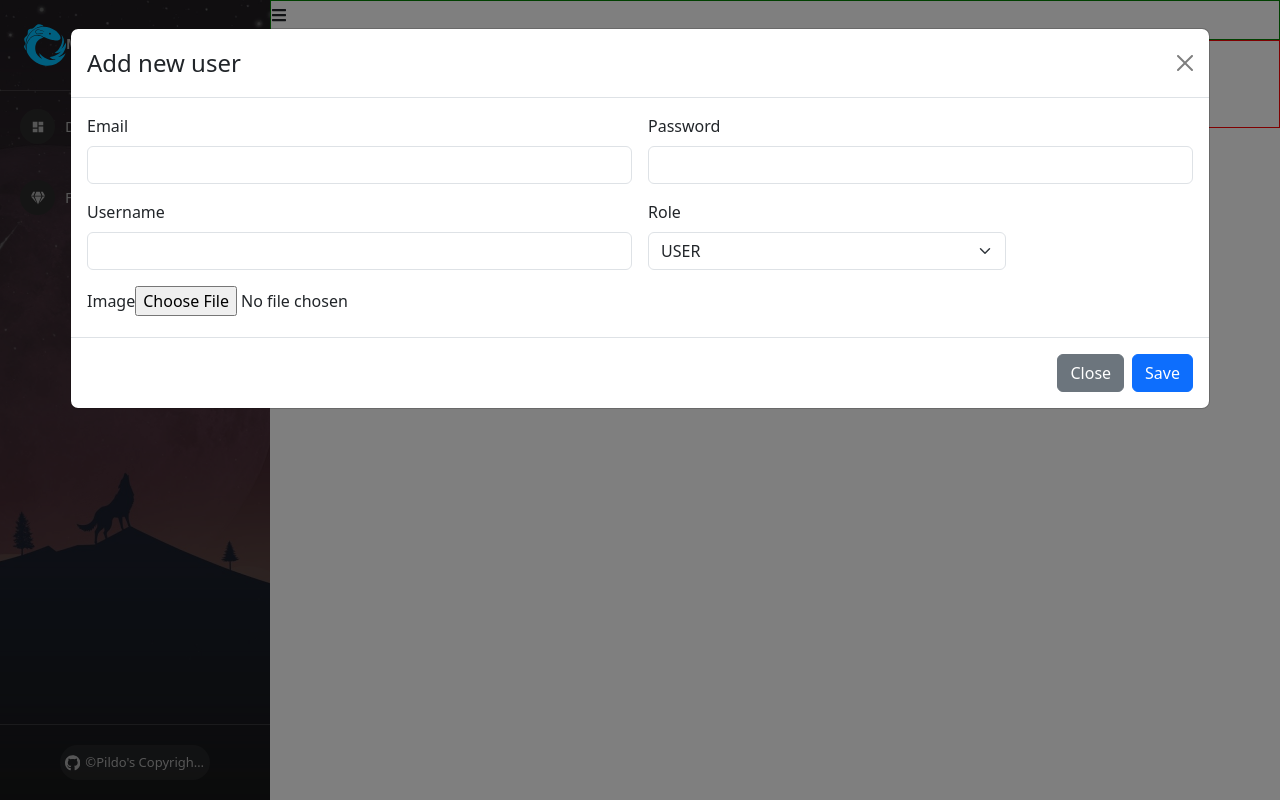
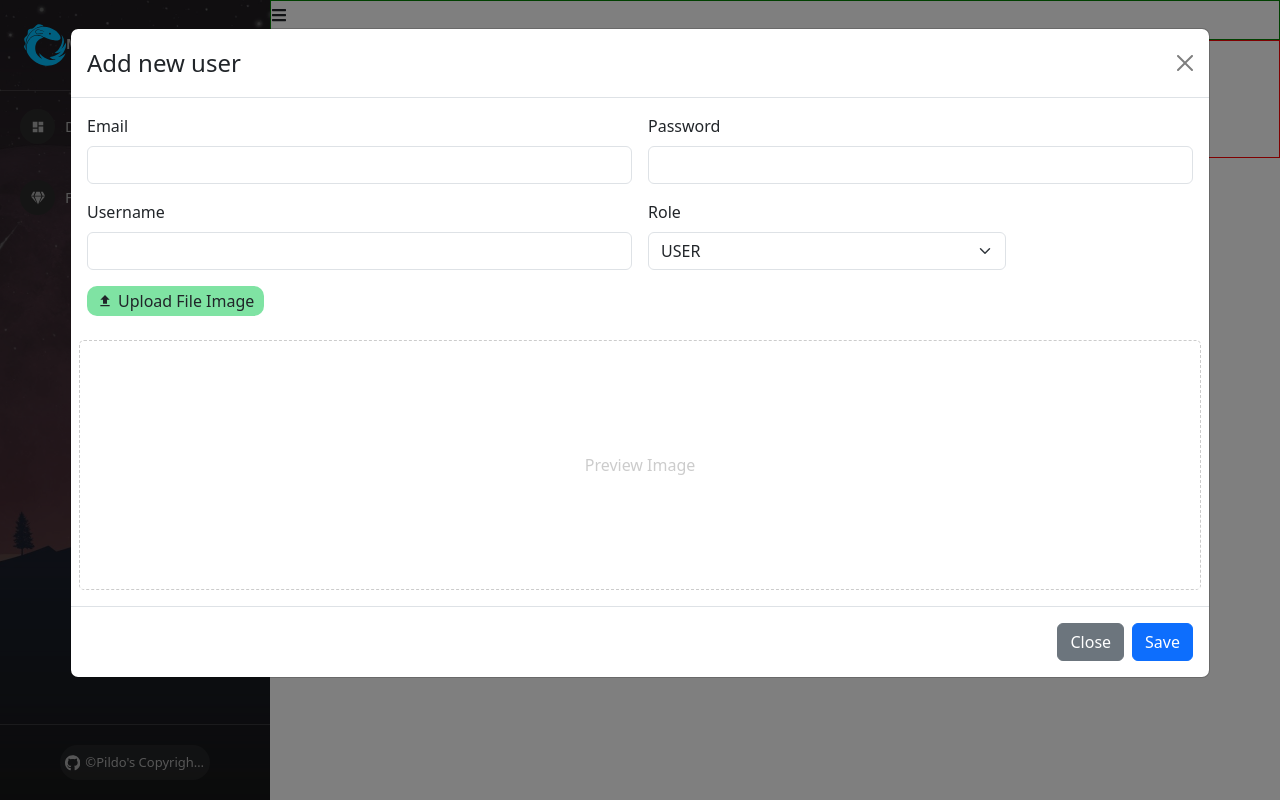
Before and after one commit to ledinhtho200201/fe_reactjs_1, a React (Create React App) app: page /admins/manage-users in a window 1280 px wide. Both pictures are taken after a click on the button "Launch static backdrop modal". Built offline with nearby package versions, Linux system fonts and the light colour scheme.

Commit message:
add state for modalCreateUser

```diff
--- a/src/components/Admin/Content/ManageUser.js
+++ b/src/components/Admin/Content/ManageUser.js
@@ -1,5 +1,5 @@
-import ModalCreateUser from './ModalCreateUser'
-
+import ModalCreateUser from './ModalCreateUser';
+import './ManageUser.scss';
 
 const ManageUser = (props) => {
     return (
@@ -8,11 +8,13 @@
                 Manage User
             </div>
             <div className="users-content">
-                <button>Add new users</button>
                 <ModalCreateUser />
-            </div>
-            <div>
-                table users
+                <div>
+                    <button>Add new users</button>
+                </div>
+                <div>
+                    table users
+                </div>
             </div>
         </div>
     )
--- /dev/null
+++ b/src/components/Admin/Content/ManageUser.scss
@@ -0,0 +1,37 @@
+.manage-user-container {
+    .users-content {}
+}
+
+.modal-add-user {
+    .img-preview {
+        border         : 1px dashed #ccc;
+        height         : 250px;
+        border-radius  : 5px;
+        display        : flex;
+        align-items    : center;
+        justify-content: center;
+        color          : #ccc;
+
+        img {
+            max-width : 100%;
+            max-height: 100%;
+            object-fit: cover
+        }
+    }
+
+    .label-upload {
+        display      : flex;
+        align-items  : center;
+        gap          : 5px;
+        border       : none;
+        width        : fit-content;
+        padding      : 3px 10px;
+        border-radius: 10px;
+        background   : #7fe3a3;
+        cursor       : pointer;
+
+        &:hover {
+            background: #0a8b3b;
+        }
+    }
+}
--- a/src/components/Admin/Content/ModalCreateUser.js
+++ b/src/components/Admin/Content/ModalCreateUser.js
@@ -1,12 +1,29 @@
 import { useState } from 'react';
 import Button from 'react-bootstrap/Button';
 import Modal from 'react-bootstrap/Modal';
+import { MdFileUpload } from "react-icons/md";
+
 
 const ModalCreateUser = () => {
     const [show, setShow] = useState(false);
+    const [email, setEmail] = useState('');
+    const [password, setPassword] = useState('');
+    const [username, setUsername] = useState('');
+    const [role, setRole] = useState('USER');
+    const [image, setImage] = useState('');
+    const [previewImage, setPreviewImage] = useState('');
 
     const handleClose = () => setShow(false);
     const handleShow = () => setShow(true);
+
+    const handleUploadImage = (event) => {
+        if (event.target && event.target.files && event.target.files[0]) {
+            setPreviewImage(URL.createObjectURL(event.target.files[0]))
+            setImage(event.target.files[0])
+        } else {
+            // setPreviewImage("")
+        }
+    }
 
     return (
         <>
@@ -20,6 +37,7 @@
                 backdrop="static"
                 keyboard={false}
                 size="xl"
+                className='modal-add-user'
             >
                 <Modal.Header closeButton>
                     <Modal.Title>Add new user</Modal.Title>
@@ -28,26 +46,51 @@
                     <form className="row g-3">
                         <div className="col-md-6">
                             <label className="form-label">Email</label>
-                            <input type="email" className="form-control" />
+                            <input
+                                type="email"
+                                className="form-control"
+                                value={email}
+                                onChange={(event) => setEmail(event.target.value)}
+                            />
                         </div>
                         <div className="col-md-6">
                             <label className="form-label">Password</label>
-                            <input type="password" className="form-control" />
+                            <input
+                                type="password"
+                                className="form-control"
+                                value={password}
+                                onChange={(event) => setPassword(event.target.value)}
+                            />
                         </div>
                         <div className="col-md-6">
                             <label className="form-label">Username</label>
-                            <input type="text" className="form-control" />
+                            <input
+                                type="text"
+                                className="form-control"
+                                value={username}
+                                onChange={(event) => setUsername(event.target.value)}
+                            />
                         </div>
                         <div className="col-md-4">
                             <label className="form-label">Role</label>
-                            <select className="form-select">
-                                <option selected value="USER">USER</option>
+                            <select className="form-select" onChange={(event) => { setRole(event.target.value) }}>
+                                <option value="USER">USER</option>
                                 <option value="ADMIN">ADMIN</option>
                             </select>
                         </div>
                         <div className="col-md-12">
-                            <label className="form-label">Image</label>
-                            <input type='file' />
+                            <label htmlFor='labelUpload' className="form-label label-upload">
+                                <MdFileUpload />
+                                Upload File Image
+                            </label>
+                            <input id='labelUpload' type='file' hidden onChange={(event) => handleUploadImage(event)} />
+                        </div>
+                        <div className="col-md-12 img-preview">
+                            {previewImage ?
+                                <img src={previewImage} />
+                                :
+                                <span>Preview Image</span>
+                            }
                         </div>
                     </form>
                 </Modal.Body>
```
